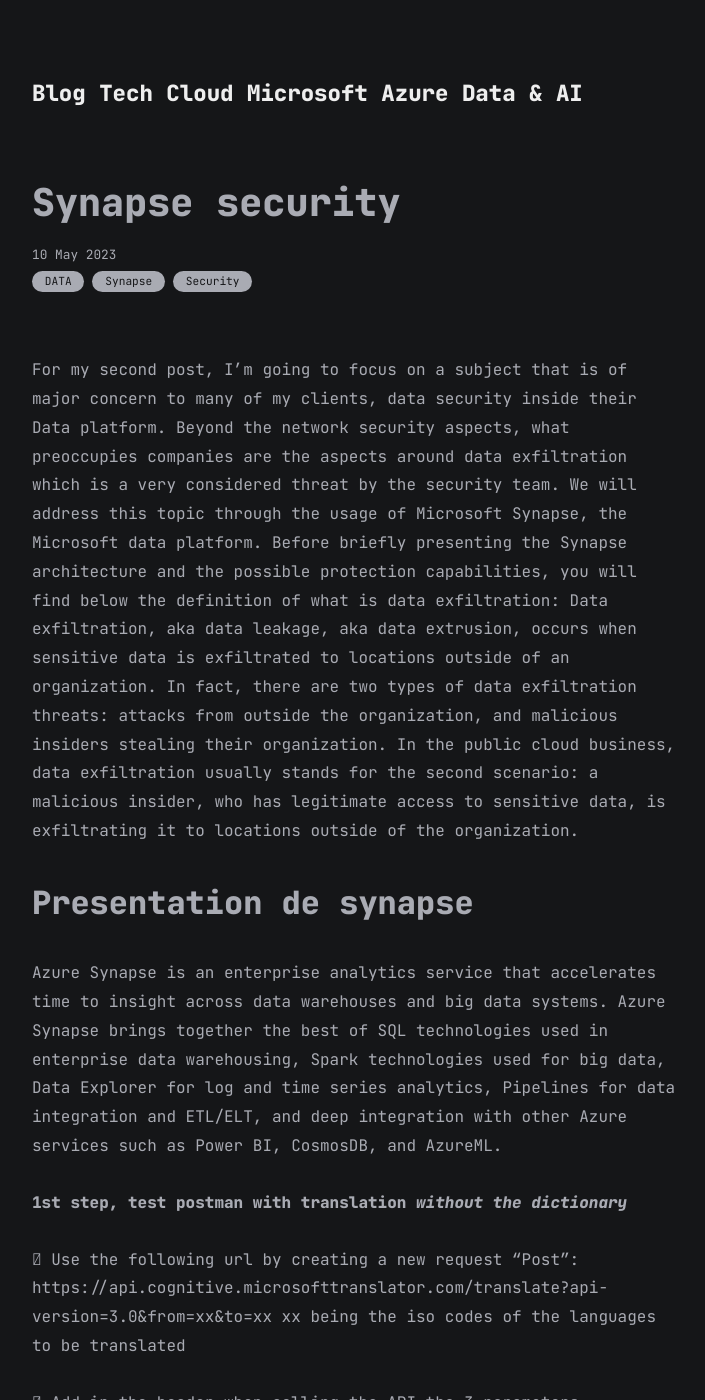
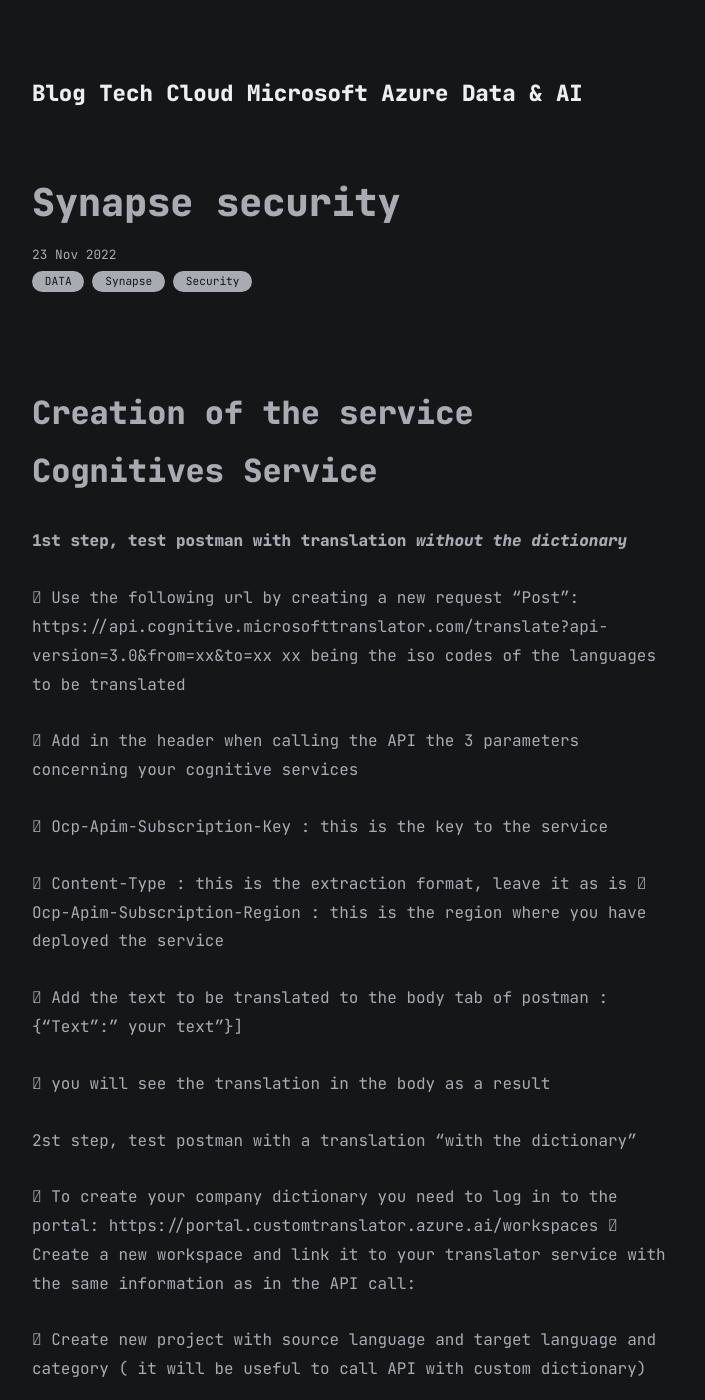
Before and after one commit to marc-hadjeje/marc-hadjeje.github.io, a Jekyll site: the page built from all_collections/_posts/2023-01-24-Synapse Data Exfiltration Protection.md, in a window 1280 px wide and 1400 px high. Shown: the whole window, without its empty margins (283-988 px from the left). Built offline with Jekyll 4.4.1, drawn with Linux system fonts in a browser that asks for light colours.

Commit message:
Revert "mise à jour"
This reverts commit 7cf08630700bcd383d3a618edf8adfc1cfd491ed.

```diff
--- a/all_collections/_posts/2023-01-24-Synapse Data Exfiltration Protection.md
+++ b/all_collections/_posts/2023-01-24-Synapse Data Exfiltration Protection.md
@@ -1,20 +1,11 @@
 ---
 layout: post
 title: Synapse security
-date: 2023-05-10
+date: 2022-11-23
 categories: [DATA,Synapse, Security]
 ---
-For my second post, I'm going to focus on a subject that is of major concern to many of my clients, data security inside their Data platform.
-Beyond the network security aspects, what preoccupies companies are the aspects around data exfiltration which is a very considered threat by the security team.
-We will address this topic through the usage of Microsoft Synapse, the Microsoft data platform.
-Before briefly presenting the Synapse architecture and the possible protection capabilities, you will find below the definition of what is data exfiltration:
-Data exfiltration, aka data leakage, aka data extrusion, occurs when sensitive data is exfiltrated to locations outside of an organization.
-In fact, there are two types of data exfiltration threats: attacks from outside the organization, and malicious insiders stealing their organization.
-In the public cloud business, data exfiltration usually stands for the second scenario: a malicious insider, who has legitimate access to sensitive data, is exfiltrating it to locations outside of the organization.
 
-# Presentation de synapse
-
-Azure Synapse is an enterprise analytics service that accelerates time to insight across data warehouses and big data systems. Azure Synapse brings together the best of SQL technologies used in enterprise data warehousing, Spark technologies used for big data, Data Explorer for log and time series analytics, Pipelines for data integration and ETL/ELT, and deep integration with other Azure services such as Power BI, CosmosDB, and AzureML.
+# Creation of the service Cognitives Service
 
 **1st step, test postman with translation _without the dictionary_**
 
```
